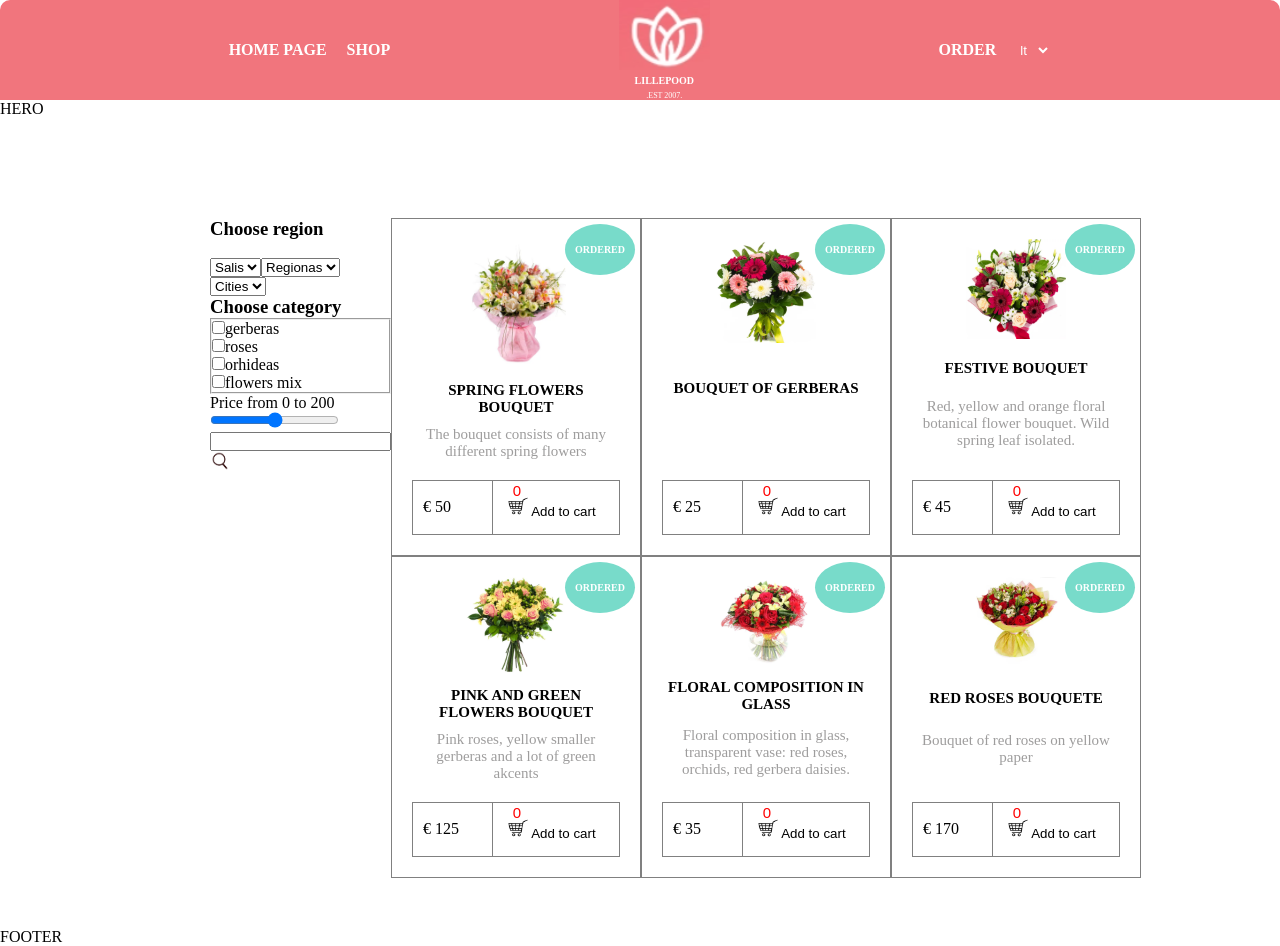
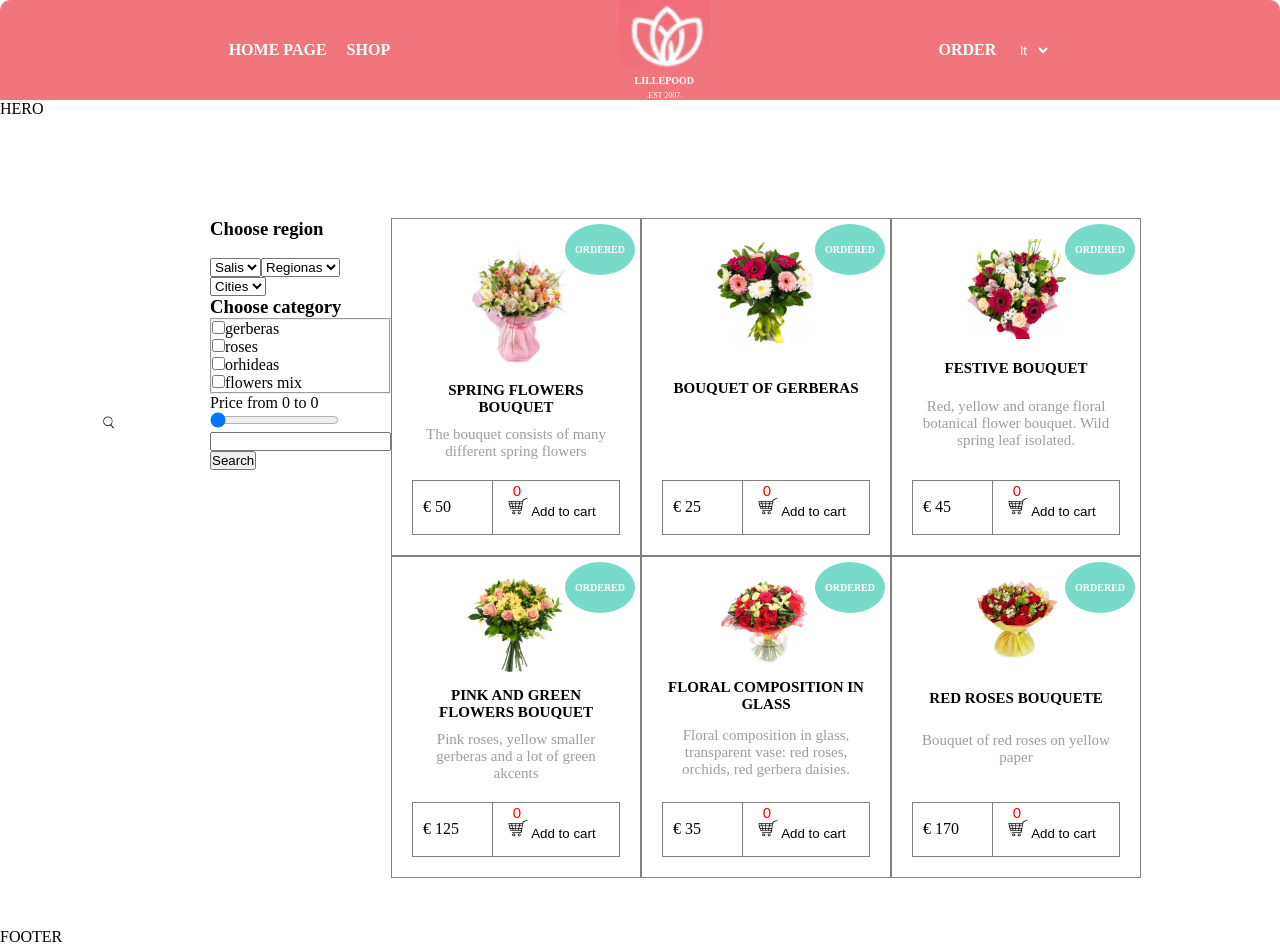
Before and after one commit to simonasablinaite/flowers-eshop, a React (Create React App) app: page / in a window 1280 px wide. Built offline with nearby package versions, Linux system fonts and the light colour scheme.

Commit message:
Some updates

```diff
--- a/package.json
+++ b/package.json
@@ -12,6 +12,7 @@
     "react-router-dom": "^6.14.0",
     "react-scripts": "5.0.1",
     "react-toastify": "^9.1.3",
+    "tachyons": "^4.12.0",
     "web-vitals": "^2.1.4"
   },
   "scripts": {
--- a/src/App.js
+++ b/src/App.js
@@ -1,15 +1,18 @@
 import './style/home.css';
 import { Routes, Route, NavLink, Link } from 'react-router-dom';
 import HomePage from './pages/HomePage/HomePage';
+import { ToastContainer } from 'react-toastify';
 
 import logo from './img/logo.png';
 import ShopPage from './pages/ShopPage/ShopPage';
 import OrderPage from './pages/OrderPage/OrderPage';
 
 function App() {
+
   return (
     <div className="App">
       <header className='header'>
+
         <nav className='navigation'>
           <NavLink className='nav-item' to='/'>Home Page</NavLink>
           <NavLink className='nav-item' to='/shop'>Shop</NavLink>
@@ -29,8 +32,6 @@ function App() {
             <option value="en">en</option>
           </select>
         </nav>
-
-
       </header>
 
       <Routes>
@@ -41,7 +42,22 @@ function App() {
         <Route path='*' element={<><h1>404 Error. Page Not Found</h1>  <Link to='/'>Go to Home Page</Link> </>} />
       </Routes>
 
+      <ToastContainer
+        position="top-right"
+        autoClose={2000}
+        hideProgressBar={false}
+        newestOnTop={false}
+        closeOnClick
+        rtl={false}
+        pauseOnFocusLoss
+        draggable
+        pauseOnHover
+        theme="light"
+      />
+
+
     </div>
+
   );
 }
 
--- a/src/Components/Shop/Aside/Aside.js
+++ b/src/Components/Shop/Aside/Aside.js
@@ -5,13 +5,15 @@ import Price from './Price'
 import Search from './Search'
 
 const Aside = () => {
+
    return (
-      <div>
+      <form >
          <Filter />
          <Categories />
          <Price />
          <Search />
-      </div>
+
+      </form>
    )
 }
 
--- a/src/Components/Shop/Aside/Filter.js
+++ b/src/Components/Shop/Aside/Filter.js
@@ -39,7 +39,7 @@ const Filter = () => {
                ))} */}
 
 
-               <form>
+               <div>
                   <div className='choose-region-wrapper'>
                      <h3>Choose region</h3> <br />
                      <label htmlFor="choose-region"></label>
@@ -56,7 +56,7 @@ const Filter = () => {
                      </select>
                   </div>
 
-               </form>
+               </div>
             </div >
          </div>
       </>
--- a/src/Components/Shop/Aside/Price.js
+++ b/src/Components/Shop/Aside/Price.js
@@ -1,10 +1,25 @@
-import React from 'react'
+import React, { useState } from 'react'
 
 const Price = () => {
+
+   const [price, setPrice] = useState(0);
+
+   const changePriceHandler = (e) => {
+      setPrice(e.target.value);
+
+   }
    return (
       <div className='price-wrapper'>
-         <label htmlFor="price-range">Price from 0 to 200</label> <br />
-         <input type="range" />
+         <label htmlFor="price-range">Price from 0 to {price}</label> <br />
+         <input
+            type="range"
+            onChange={changePriceHandler}
+            min={0}
+            max={200}
+            step={1}
+            value={price}
+            className='custom-slider'
+         />
       </div>
    )
 }
--- a/src/Components/Shop/Aside/Search.js
+++ b/src/Components/Shop/Aside/Search.js
@@ -1,11 +1,25 @@
-import React from 'react'
+import React, { useState } from 'react'
 import searchIcon from '../../../img/search-icon.png'
 
 const Search = () => {
+
+   const [searchField, setSearchField] = useState('');
+
+
+   const searchFieldHandler = (e) => {
+      e.preventDefault();
+
+      setSearchField(e.target.value);
+   }
    return (
       <div className='search-wrapper'>
-         <input type="text" />
-         <img style={{ width: '20px', heigth: '20px' }} src={searchIcon} alt="icon" />
+         <input type="search"
+            value={searchField}
+            onChange={searchFieldHandler}
+         />
+         <img className='search-icon' style={{ width: '15px', heigth: '15px' }} src={searchIcon} alt="icon" />
+
+         <button type='submit'>Search</button>
       </div>
    )
 }
--- a/src/Components/Shop/ShopList/ProductCard.js
+++ b/src/Components/Shop/ShopList/ProductCard.js
@@ -1,5 +1,7 @@
 import React, { useState } from 'react'
 import basketCart from '../../../img/Shopping-Cart-Icon.png'
+import { toast } from 'react-toastify';
+import 'react-toastify/dist/ReactToastify.css';
 
 
 const ProductCard = ({ picture, title, description, price }) => {
@@ -8,6 +10,8 @@ const ProductCard = ({ picture, title, description, price }) => {
 
    const addedProductHandler = () => {
       setCartCount(cartCount + 1);
+      toast.success('Product added successfully');
+
    }
 
    return (
--- a/src/pages/OrderPage/OrderPage.js
+++ b/src/pages/OrderPage/OrderPage.js
@@ -3,8 +3,8 @@ import React from 'react'
 const OrderPage = () => {
    return (
       <div>
+         <h1>ORDER PAGE</h1>
 
-         <h1>ORDER PAGE</h1>
       </div>
    )
 }
--- a/src/style/components/aside/_aside.scss
+++ b/src/style/components/aside/_aside.scss
@@ -1,4 +1,11 @@
 aside {
    display: flex;
    width: 35%;
+   position: relative;
 }
+
+.search-icon {
+   position: absolute;
+   top: 197px;
+   right: 275px;
+}
--- a/src/style/home.css
+++ b/src/style/home.css
@@ -134,6 +134,13 @@ header nav a {
 aside {
   display: flex;
   width: 35%;
+  position: relative;
+}
+
+.search-icon {
+  position: absolute;
+  top: 197px;
+  right: 275px;
 }
 
 .btn {
```
Also changed, not shown: src/Components/Shop/Modal/Modal.js (added, +17 -0 lines), 2 other files (tests, documents, lock files or other folders).
